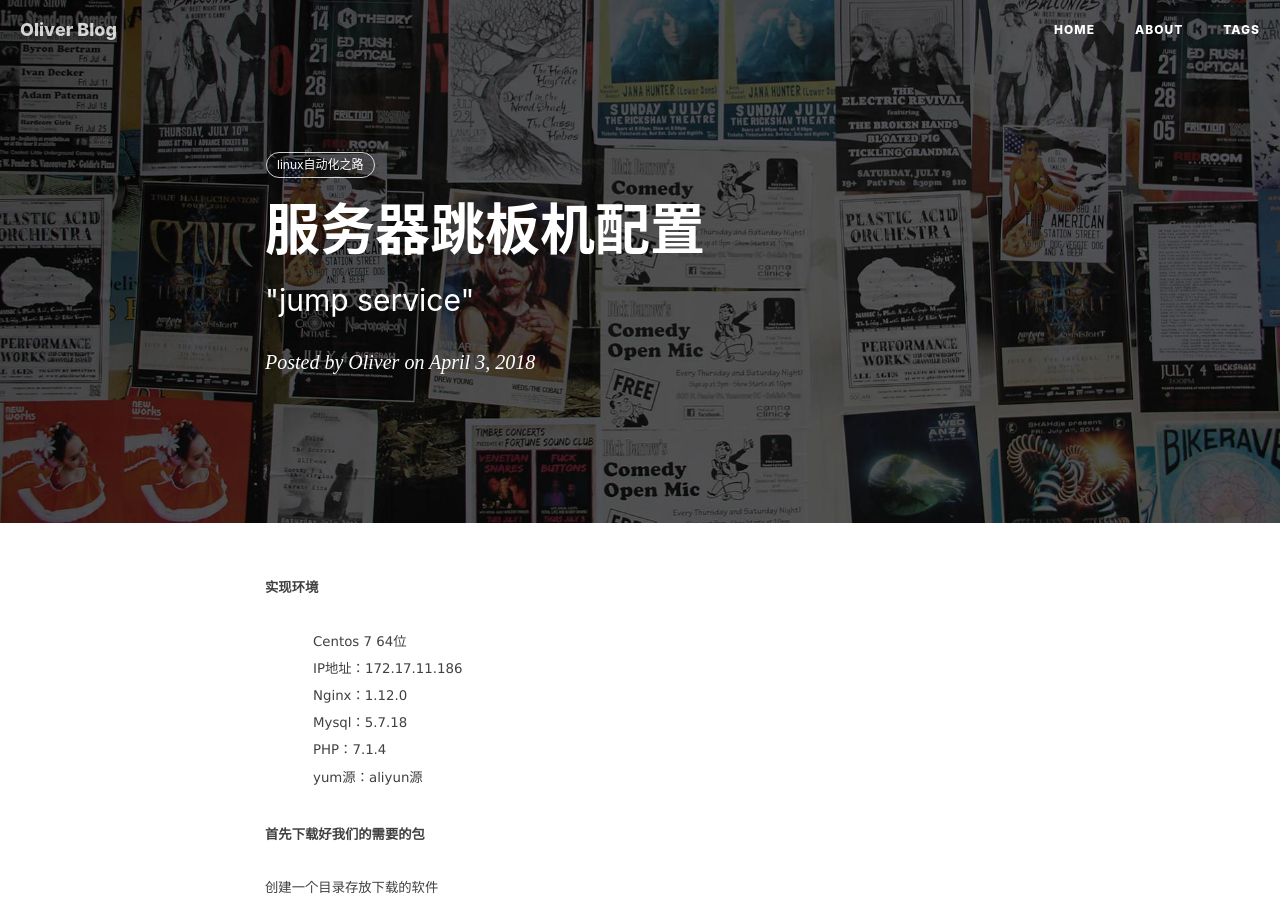
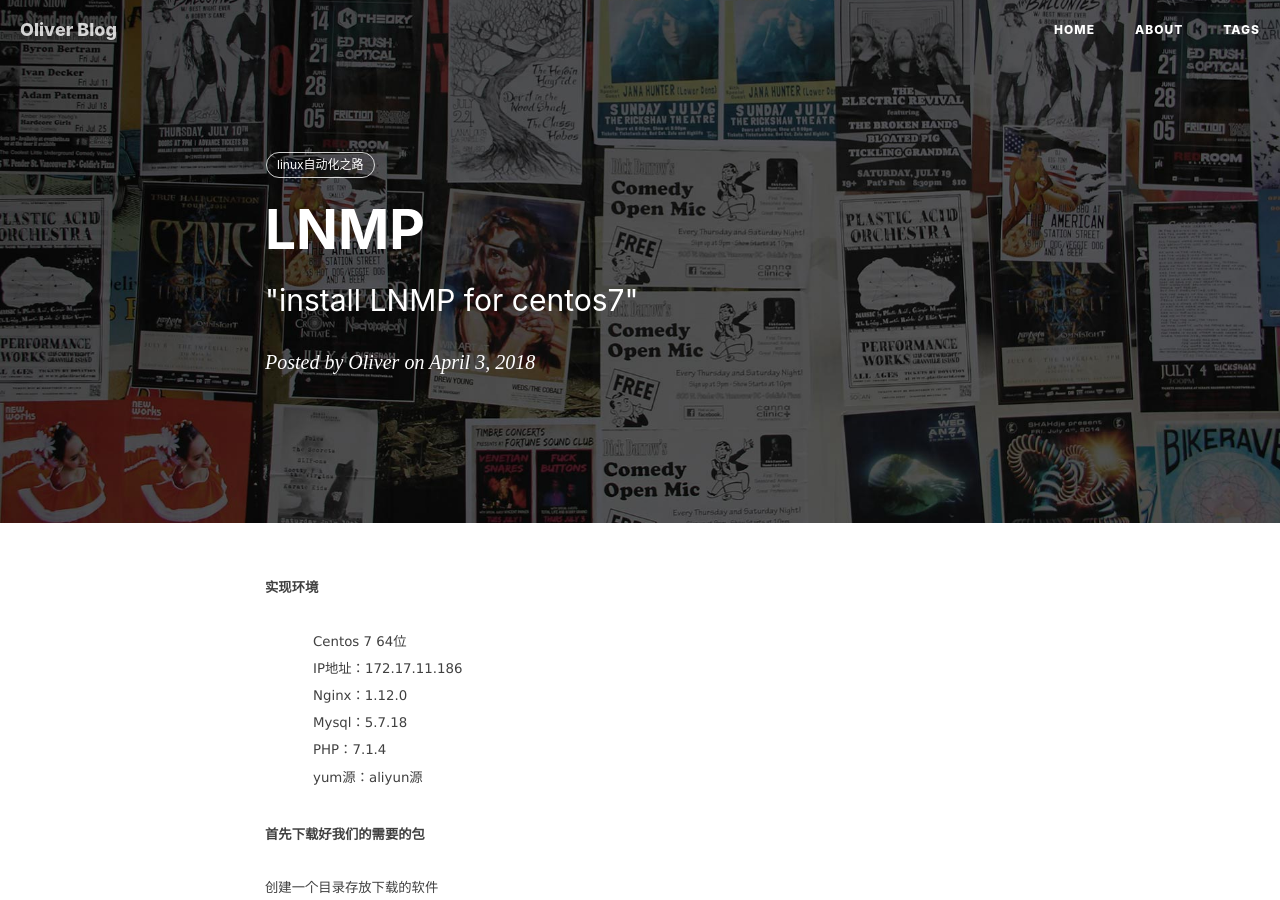
Before and after one commit to itoliver/oliver.github.io, a Jekyll site: the page built from _posts/2018-04-03-cento7-install-LNMP.md, in a window 1280 px wide and 900 px high. Built offline with Jekyll 4.4.1, drawn with Linux system fonts in a browser that asks for light colours; nearby versions of some CDN libraries; comment, search, counter and statistics services are not loaded.

Commit message:
Create 2018-04-03-cento7-install-LNMP.md

```diff
--- a/_posts/2018-04-03-cento7-install-LNMP.md
+++ b/_posts/2018-04-03-cento7-install-LNMP.md
@@ -1,7 +1,7 @@
 ---
 layout:     post
-title:      "服务器跳板机配置"
-subtitle:   " \"jump service\""
+title:      "LNMP"
+subtitle:   " \"install LNMP for centos7\""
 date:       2018-04-03 18:00:00
 author:     "Oliver"
 tags:
```
